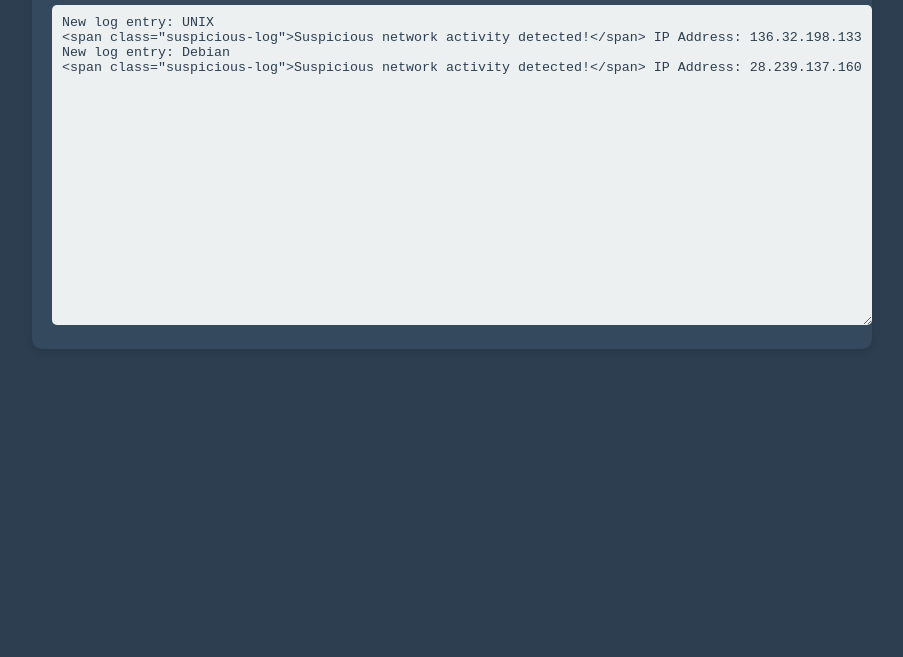
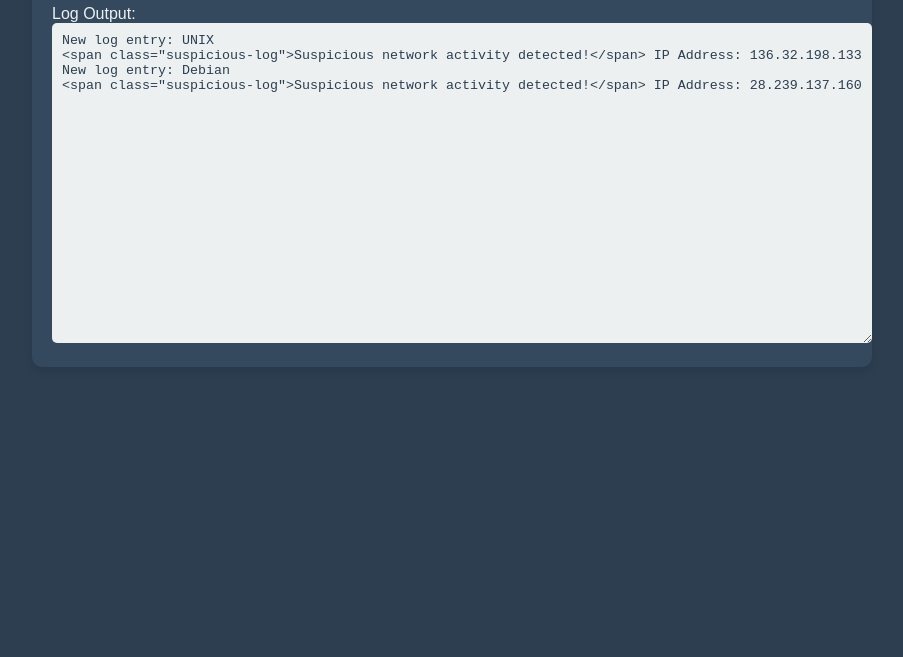
Before and after one commit to Chanakya-Raam/ITD-SYSTEM, a plain HTML site: page index.html in a window 1280 px wide. Shown: the part 143-800 px from the top of the page, without its empty margins (188-1091 px from the left). Drawn offline with Linux system fonts and the light colour scheme.

Commit message:
54 line changed

```diff
--- a/index.html
+++ b/index.html
@@ -51,8 +51,10 @@
 <body>
     <div class="container">
         <h1>Insider Threat Detection System</h1>
+        <label for="logOutput">Log Output:</label>
         <textarea id="logOutput" readonly></textarea>
     </div>
+
 
     <script>
         const unixOSNames = [
```
